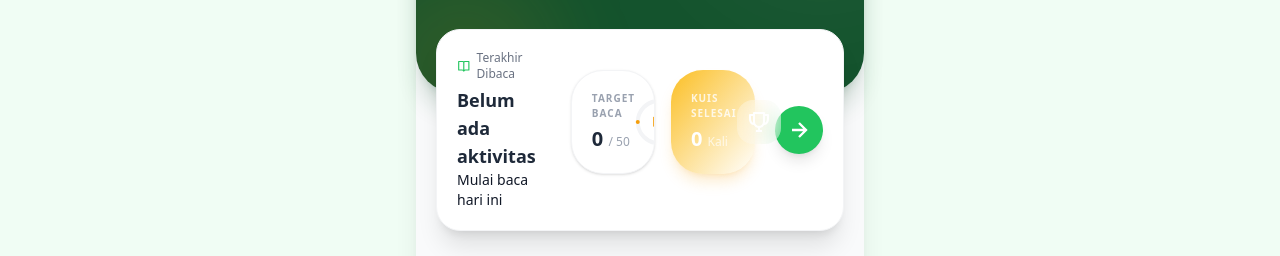
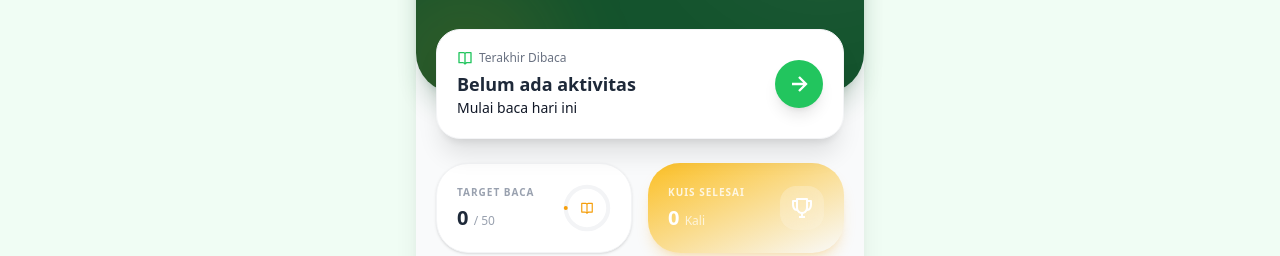
Before and after one commit to untungsetiawan476/quran-app, a Next.js app: page / in a window 1280 px wide. Shown: the part 123-379 px from the top of the page. Built offline with nearby package versions, Linux system fonts and the light colour scheme; no server answers.

Commit message:
Update page.tsx

```diff
--- a/src/app/page.tsx
+++ b/src/app/page.tsx
@@ -35,7 +35,6 @@ export default function Home() {
     return () => clearTimeout(timer);
   }, []);
 
-  // PERBAIKAN: Menggunakan bg-gradient-to-br agar warna kotak ikon muncul
   const quickAccess = [
     { title: "Baca Al-Qur'an", desc: "Mushaf & Tafsir", icon: <BiBookOpen size={24} />, path: '/quran', bg: 'bg-islamic-500', shadow: 'shadow-islamic-500/30' },
     { title: "Kuis Hafalan", desc: "Uji daya ingat", icon: <LuBrainCircuit size={24} />, path: '/kuis', bg: 'bg-gold-500', shadow: 'shadow-gold-500/30' },
@@ -47,7 +46,6 @@ export default function Home() {
     <div className="min-h-screen bg-gray-50 dark:bg-gray-900 pb-24">
       {/* 1. HERO SECTION */}
       <div className="relative">
-        {/* Background Hijau (Overflow Hidden ditaruh di sini saja agar tidak memotong kartu di bawahnya) */}
         <div className="bg-islamic-900 rounded-b-[2.5rem] pt-12 pb-24 px-6 relative overflow-hidden shadow-xl shadow-islamic-900/20">
           <div className="absolute top-0 right-0 w-64 h-64 bg-white/5 rounded-full blur-3xl -translate-y-1/2 translate-x-1/3"></div>
           <div className="absolute bottom-0 left-0 w-48 h-48 bg-gold-500/10 rounded-full blur-2xl translate-y-1/3 -translate-x-1/4"></div>
@@ -63,7 +61,7 @@ export default function Home() {
           </div>
         </div>
 
-        {/* Kartu Terakhir Dibaca (Ditarik ke atas menggunakan margin negatif -mt-16) */}
+        {/* 2. KARTU TERAKHIR DIBACA (Melayang) */}
         <div className="px-5 relative -mt-16 z-20">
           <div className="bg-white dark:bg-gray-800 border border-gray-100 dark:border-gray-700 rounded-3xl p-5 shadow-xl flex items-center justify-between group">
             <div>
@@ -83,10 +81,6 @@ export default function Home() {
               )}
             </div>
 
-            <div className="px-5 mt-4">
-   <StatistikDashboard />
-</div>
-
             <Link
               href={lastRead ? `/quran/${lastRead.nomorSurah}#ayat-${lastRead.ayat}` : "/quran"}
               className="bg-islamic-500 text-white hover:bg-gold-500 h-12 w-12 rounded-full flex items-center justify-center transition-all shadow-lg group-hover:scale-110 active:scale-95 shrink-0"
@@ -97,8 +91,12 @@ export default function Home() {
         </div>
       </div>
 
-      <div className="px-5 mt-8 space-y-6">
-        {/* 2. MENU CEPAT */}
+      <div className="px-5 mt-6 space-y-6">
+
+        {/* 3. DASHBOARD STATISTIK (Posisi yang Benar) */}
+        <StatistikDashboard />
+
+        {/* 4. MENU CEPAT EKSPLORASI */}
         <div>
           <div className="flex items-center justify-between mb-4 px-1">
             <h3 className="text-lg font-bold text-gray-800 dark:text-white flex items-center">
@@ -120,12 +118,12 @@ export default function Home() {
           </div>
         </div>
 
-        {/* 3. JADWAL SHOLAT */}
+        {/* 5. JADWAL SHOLAT */}
         <div className="relative">
           <PrayerTimes />
         </div>
 
-        {/* 4. AYAT HARIAN */}
+        {/* 6. AYAT HARIAN */}
         <div className="relative pb-6">
           <AyatHarian />
         </div>
```
